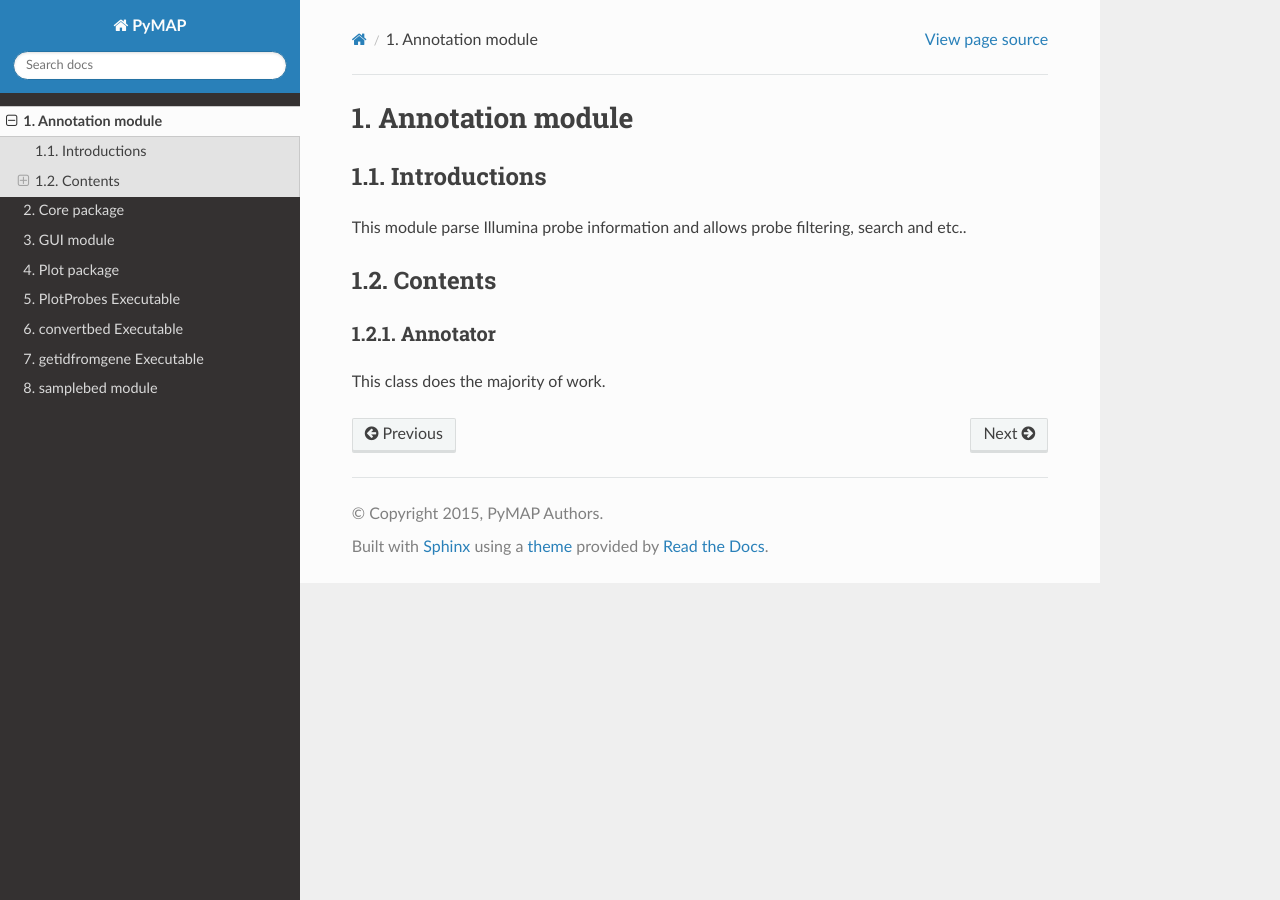
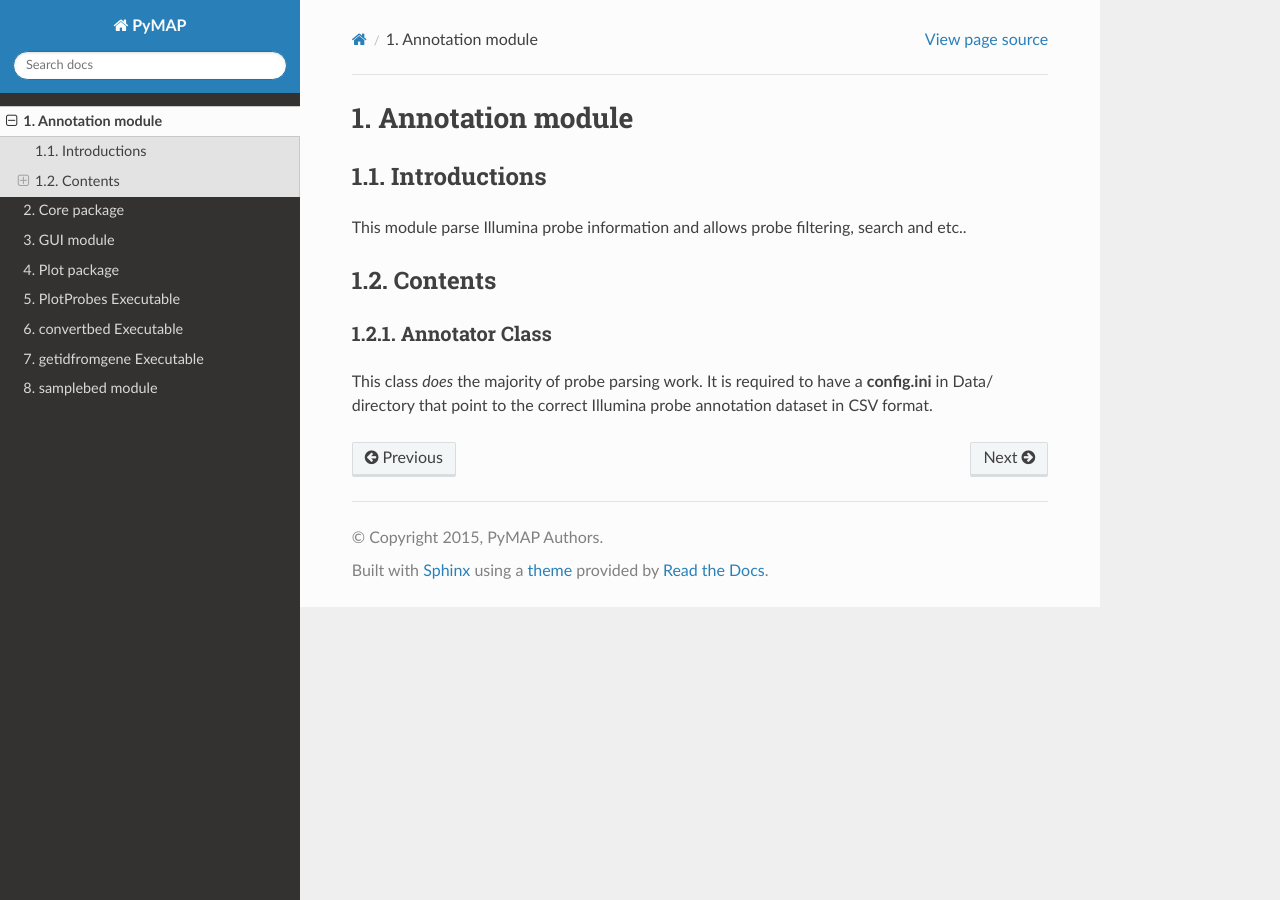
Before and after one commit to AminMahpour/PyMAP, a Sphinx documentation site: the page built from docs/Annotation.rst, in a window 1280 px wide. Built offline with Sphinx 7.4.7 and the Read the Docs theme 2.0.0, drawn with Linux system fonts in a browser that asks for light colours.

Commit message:
updated documentations.

```diff
--- a/docs/Annotation.rst
+++ b/docs/Annotation.rst
@@ -8,6 +8,6 @@ This module parse Illumina probe information and allows probe filtering, search
 Contents
 --------
 
-Annotator
-^^^^^^^^^
-This class does the majority of work.
+Annotator Class
+^^^^^^^^^^^^^^^
+This class *does* the majority of probe parsing work. It is required to have a **config.ini** in Data/ directory that point to the correct Illumina probe annotation dataset in CSV format.
```
